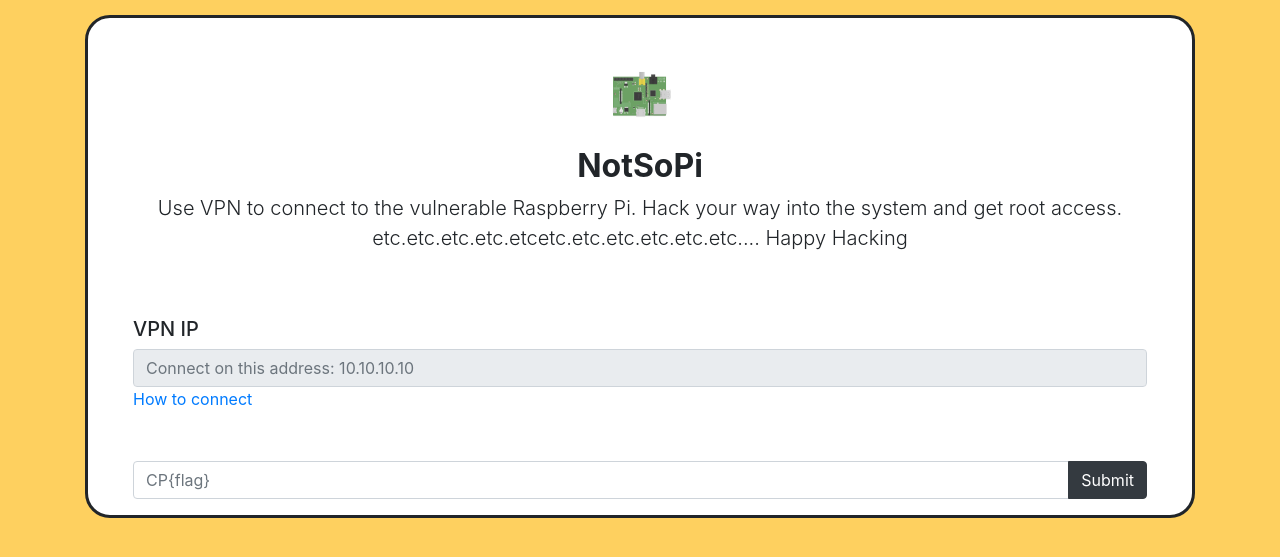
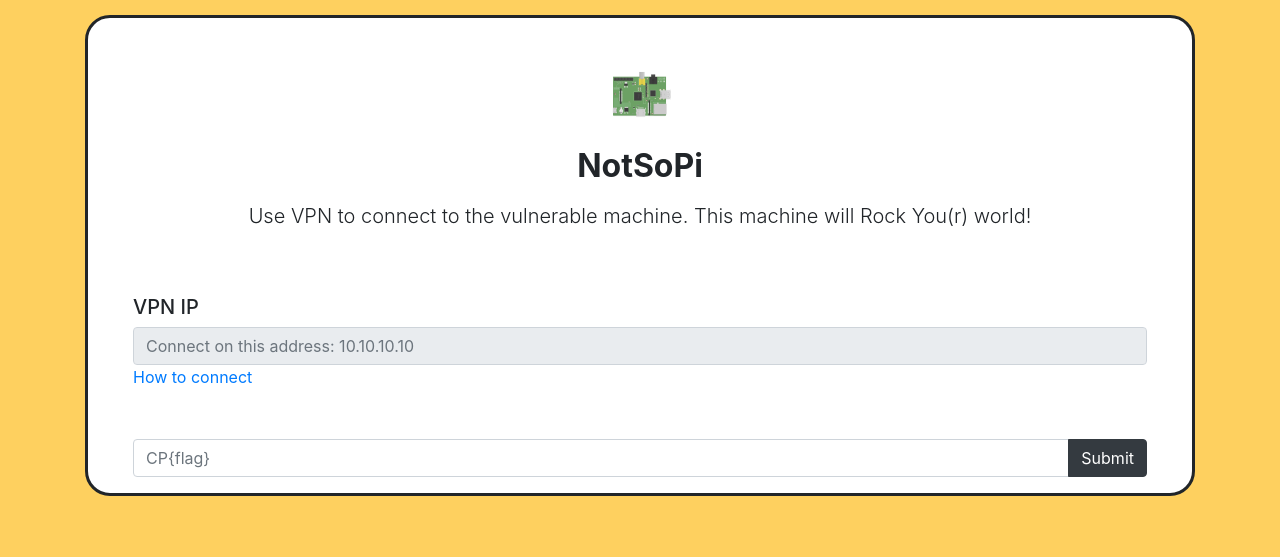
Before and after one commit to ice-monkey/cyber-learn, a Django app: page /ctf_NotSoPi in a window 1280 px wide. Shown: the part 156-713 px from the top of the page. Run offline with Django 3.2, Linux system fonts and the light colour scheme; a user stored in the database is signed in; data comes from the database, SQL or seed files in the repository; both versions use the stored data as it was after the commit; some libraries are stand-ins or nearby versions.

Commit message:
minor changes in frontend

```diff
--- a/website/accounts/templates/accounts/challenges/ctf_NotSoPi.html
+++ b/website/accounts/templates/accounts/challenges/ctf_NotSoPi.html
@@ -9,7 +9,7 @@
 	    		<div class="py-5 text-center">
 	      			<img class="d-block mx-auto mb-4" src="{{'static/img/pi.png'}}" alt="" width="72" height="57">
 	      			<h2><strong>NotSoPi</strong></h2>
-	      			<p class="lead">Use VPN to connect to the vulnerable Raspberry Pi. Hack your way into the system and get root access. etc.etc.etc.etc.etcetc.etc.etc.etc.etc.etc.... Happy Hacking</p>
+	      			<p class="lead"><p class="lead">Use VPN to connect to the vulnerable machine. This machine will Rock You(r) world! </p>
 	    		</div>
 	  		</div>
 	  	<div class="container">
```
Also changed, not shown: website/db.sqlite3.
